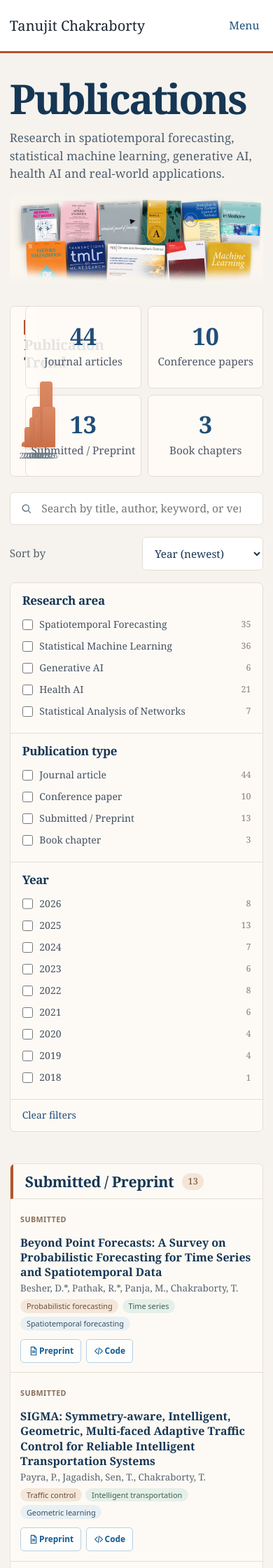
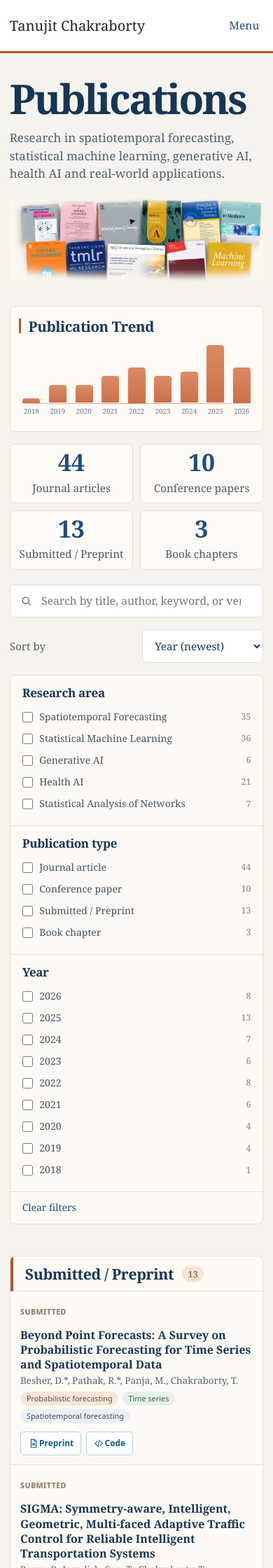
Before and after one commit to ctanujit/ctanujit.github.io, a Jekyll site: the page built from publications/index.md, in a window 390 px wide. Shown: the top 2240 px of the page at 70% size. Built offline with Jekyll 4.4.1, drawn with Linux system fonts in a browser that asks for light colours; some web fonts are replaced.

Commit message:
Refactor publication history styles for responsiveness
Removed hidden visibility for publication history year and adjusted styles for responsive design.

```diff
--- a/assets/css/publications.css
+++ b/assets/css/publications.css
@@ -420,9 +420,6 @@
   font-weight: 700;
 }
 
-.publication-history-year.is-hidden {
-  visibility: hidden;
-}
 
 .publication-index-metrics {
   display: grid;
@@ -539,6 +536,9 @@
 }
 
 @media (max-width: 820px) {
+  .publication-overview { grid-template-columns: 1fr; }
+  .publication-history {  order: 1; }
+  .publication-index-metrics { order: 2; }
   .publication-index-hero { grid-template-columns: 1fr; gap: .2rem; min-height: 0; }
   .publication-index-hero-copy { padding-top: .5rem; }
   .publication-index-hero-art { min-height: 11rem; height: 11rem; -webkit-mask-image: linear-gradient(180deg, transparent 0%, #000 18%, #000 82%, transparent 100%); mask-image: linear-gradient(180deg, transparent 0%, #000 18%, #000 82%, transparent 100%); }
@@ -553,6 +553,15 @@
 }
 
 @media (max-width: 620px) {
+  .publication-history { padding: .9rem .7rem .85rem; }
+  .publication-history-chart {   height: 6.6rem;   gap: .08rem;   padding: .2rem 0 1.55rem; }
+  .publication-history-chart::after {  left: 0;   right: 0;   bottom: 1.48rem; }
+  .publication-history-bar {   width: 68%;   min-width: 12px;   max-width: 28px; }
+  .publication-history-bar.is-active {  width: 74%;  min-width: 14px;  max-width: 31px; }
+  .publication-history-year {  bottom: -1.18rem;  font-size: .58rem; }
+  .publication-history-tooltip {  min-width: 5.8rem;  padding: .35rem .4rem; }
+  .publication-history-tooltip strong {    font-size: .72rem;  }
+  .publication-history-tooltip span {    font-size: .6rem;   }
   .publication-index-hero h1 { font-size: clamp(2.8rem, 15vw, 4rem); }
   .publication-index-hero-art { min-height: 8rem; height: 8rem; }
   .publication-index-metrics { grid-template-columns: 1fr 1fr; gap: .55rem; }
```
